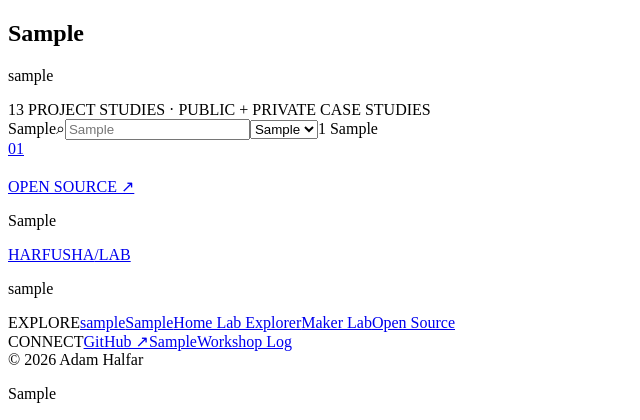
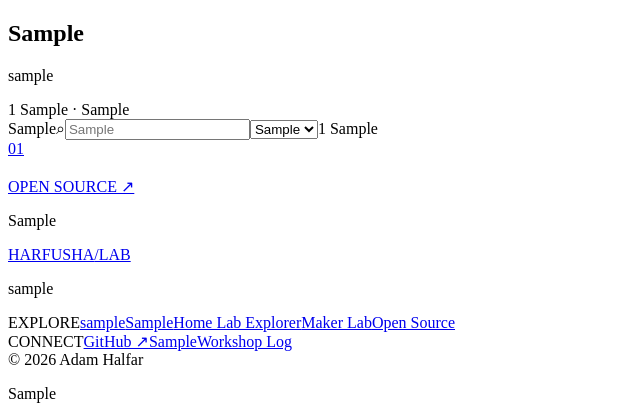
Before and after one commit to Harfusha/harfusha, a CakePHP app: template templates/Pages/projects.php in a window 1280 px wide. Shown: the part 99-519 px from the top of the page, without its empty margins (0-640 px from the left). Run offline with PHP 8.4 and a stand-in for CakePHP, Linux system fonts and the light colour scheme; the template is opened without the code that fills it: most values are stand-ins (such as "Sample title", 1, 10 or a date in 2020); data that the repository does not hold is empty; some libraries are stand-ins or nearby versions.

Commit message:
fix(projects): derive headline project count from the validated catalog

```diff
--- a/templates/Pages/projects.php
+++ b/templates/Pages/projects.php
@@ -5,7 +5,7 @@ use App\Support\Language;
 /** @var Language $lang */
 /** @var list<App\Domain\Project> $projects */
 ?>
-<section class="page-hero shell"><span class="eyebrow">INDEX / SOFTWARE & EXPERIMENTS</span><h1><?= $lang->value('Projekty.','Projects.') ?></h1><p><?= $lang->value('Vlastní software, infrastruktura, hry i technické experimenty. Soukromé projekty jsou popsané bez zveřejnění zdrojového kódu.', 'Original software, infrastructure, games and engineering experiments. Private work is described without exposing source code.') ?></p><div class="page-meta">13 PROJECT STUDIES <span>·</span> PUBLIC + PRIVATE CASE STUDIES</div></section>
+<section class="page-hero shell"><span class="eyebrow">INDEX / SOFTWARE & EXPERIMENTS</span><h1><?= $lang->value('Projekty.','Projects.') ?></h1><p><?= $lang->value('Vlastní software, infrastruktura, hry i technické experimenty. Soukromé projekty jsou popsané bez zveřejnění zdrojového kódu.', 'Original software, infrastructure, games and engineering experiments. Private work is described without exposing source code.') ?></p><div class="page-meta"><?= count($projects) ?> <?= $lang->value('PROJEKTOVÝCH STUDIÍ', 'PROJECT STUDIES') ?> <span>·</span> <?= $lang->value('VEŘEJNÉ + SOUKROMÉ PŘÍPADOVÉ STUDIE', 'PUBLIC + PRIVATE CASE STUDIES') ?></div></section>
 <section class="section shell" data-project-browser><div class="filter-bar"><label class="search-field"><span class="visually-hidden"><?= $lang->value('Hledat projekt','Search projects') ?></span><span aria-hidden="true">⌕</span><input type="search" placeholder="<?= $lang->value('Hledat podle názvu nebo technologie…','Find a name or technology…') ?>" data-search autocomplete="off"></label><select data-filter aria-label="Category"><option value="all"><?= $lang->value('Všechny kategorie','All categories') ?></option><?php foreach (array_unique(array_map(static fn ($p) => $p->category, $projects)) as $category): ?><option value="<?= Html::escape(strtolower($category)) ?>"><?= Html::escape($category) ?></option><?php endforeach; ?></select><span class="filter-count" data-count><?= count($projects) ?> <?= $lang->value('projektů', 'projects') ?></span></div>
 <div class="project-grid" data-results>
 <?php foreach ($projects as $i => $project): ?><a class="project-card" data-project data-category="<?= Html::escape(strtolower($project->category)) ?>" data-search-text="<?= Html::escape(strtolower($project->name.' '.implode(' ', $project->stack).' '.$project->category.' '.$project->summary($lang))) ?>" href="<?= $lang->path('/projects/'.$project->slug) ?>"><div class="project-card-top"><span class="project-glyph" aria-hidden="true"><?= str_pad((string)($i+1),2,'0',STR_PAD_LEFT) ?></span><span class="status <?= Html::escape($project->status) ?>"><?= Html::escape($project->status) ?></span></div><span class="category"><?= Html::escape($project->category) ?></span><h3><?= Html::escape($project->name) ?></h3><p><?= Html::escape($project->summary($lang)) ?></p><div class="stack-list"><?php foreach (array_slice($project->stack,0,4) as $tag): ?><span><?= Html::escape($tag) ?></span><?php endforeach; ?></div><span class="card-action"><?= $project->private ? 'PRIVATE STUDY' : 'OPEN SOURCE' ?> ↗</span></a><?php endforeach; ?>
```
